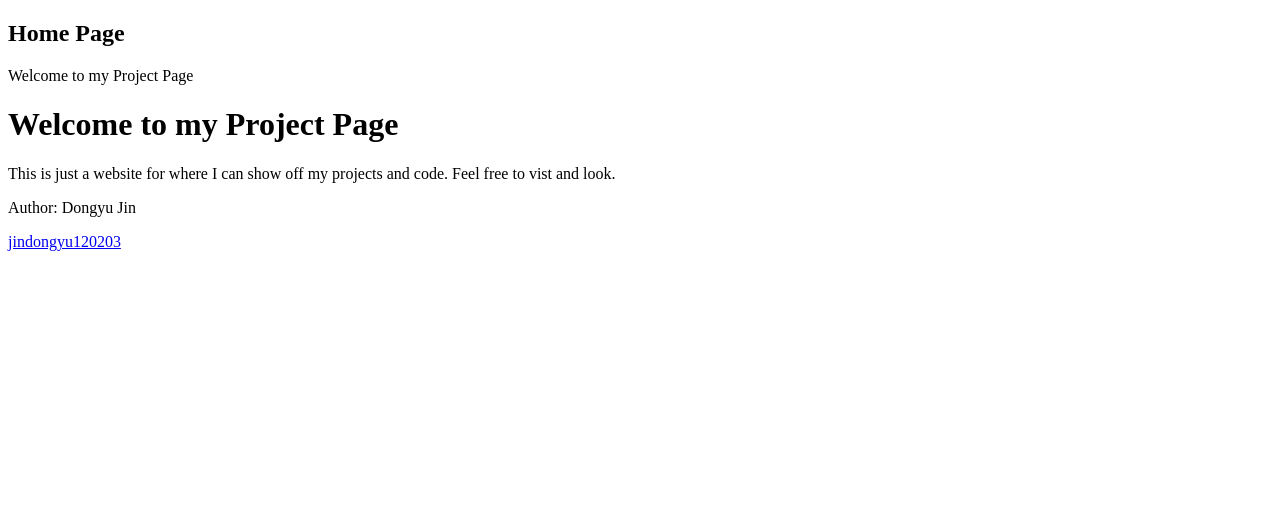
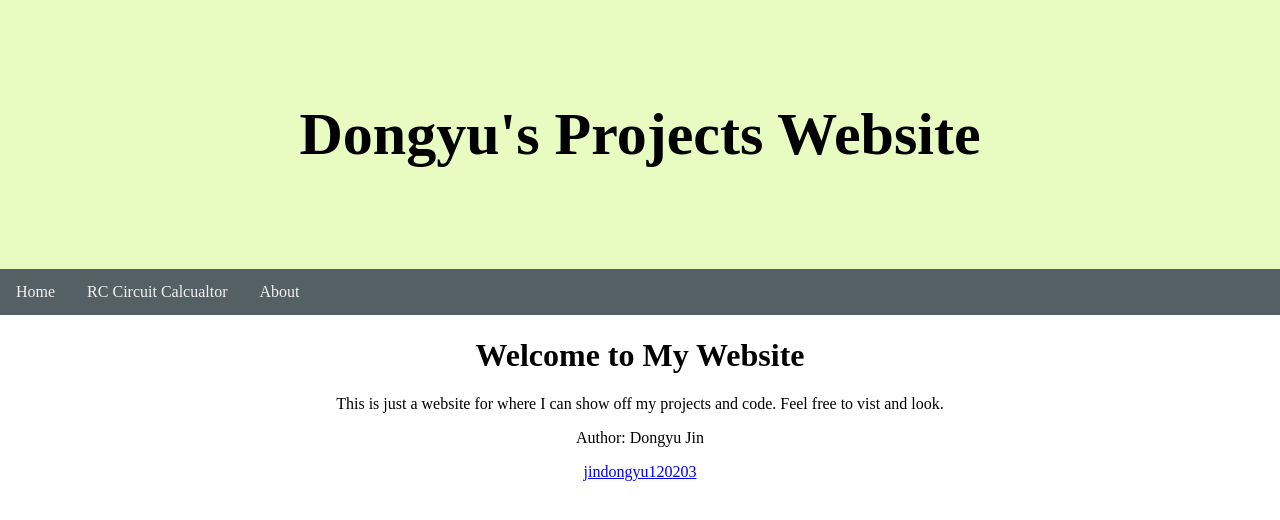
Before and after one commit to Thatotheron32/Project1, a Flask app: page /home/ in a window 1280 px wide. Shown: the top 520 px of the page. Run offline with Flask 3, Linux system fonts and the light colour scheme.

Commit message:
Major CSS and Html changes

```diff
--- a/app.py
+++ b/app.py
@@ -9,7 +9,7 @@ def go_to_home():
     return redirect(url_for("home.hometep"))
 
 app.register_blueprint(home, url_prefix= "/home")
-app.register_blueprint(rc, url_prefix= "/home/rcclac")
+app.register_blueprint(rc, url_prefix= "/home/rccalc")
 
 if __name__ == 'main':
     app.run(debug=True, port=5000)
--- a/static/css/main.css
+++ b/static/css/main.css
@@ -1,16 +1,39 @@
-.header {
-    background-color: #056a96c8 ;
-    text-align: center;
-    padding: 20px;
+header{
+  padding: 60px;
+  text-align: center;
+  background-color: #E8FCC2;
+  font-size: 30px;
+  position: relative;
 }
 
-.topnav {
+body{
+  padding: 0;
+  margin: 0;
+  text-align: center;
+  background-color: #FFFFFF;
+}
+
+nav {
   overflow: hidden;
-  background-color: #333;
+  background-color: #545F66 ;
+}
+
+.active {
+  background-color: #D0F4EA;
+}
+
+ul {
+  list-style-type: none;
+  margin: 0;
+  padding: 0;
+}
+
+li {
+  display: inline;
 }
 
 /* Navbar links */
-.topnav a {
+nav a {
   float: left;
   display: block;
   color: #f2f2f2;
@@ -20,7 +43,20 @@
 }
 
 /* Links - change color on hover */
-.topnav a:hover {
-  background-color: #ddd;
+nav a:hover {
+  background-color: #B1CC74;
   color: black;
 }
+
+.topnav {
+  background-color: #333;
+  overflow: hidden;
+}
+
+.topnav .icon {
+  display: none;
+}
+
+footer{
+
+}
--- a/templates/home.html
+++ b/templates/home.html
@@ -2,22 +2,32 @@
 <html lang="en">
 <head>
     <meta charset="UTF-8">
-    <link rel="stylesheet" type="text/css" href= "{{ url_for('static', filename='css/main.css') }}" >
+    <link rel="stylesheet" type="text/css" href= "{{ url_for('static', filename='css/main.css') }}">
     <meta name="viewport" content="width=device-width, initial-scale=1.0">
-    <title>Projects of Dongyu Jin</title>
+    <title>Projects Homepage</title>
 </head>
 
-<article>
-    <header>
-        <h1>Home Page</h1>
-        <p>Welcome to my Project Page</p>
-    </header>
-</article>
+<header>
+    <h1>Dongyu's Projects Website</h1>
+</header>
+
+<nav>
+    <ul>
+        <li><a href="/.">Home</a></li>
+        <li><a href="rccalc/">RC Circuit Calcualtor</a></li>
+        <li><a href="about.asp">About</a></li>
+
+      </ul>
+</nav>
 
 <body>
-    <div><h1>Welcome to my Project Page</h1></div>
+    <h1>Welcome to My Website</h1>
     <p>This is just a website for where I can show off my projects and code. Feel free to vist and look. </p>
 </body>
+<div>
+
+</div>
+
 
 <footer>
     <p>Author: Dongyu Jin</p>
```
Also changed, not shown: templates/rc.html (+10 -6 lines), static/css/aw2p78o8.jpeg (added).
